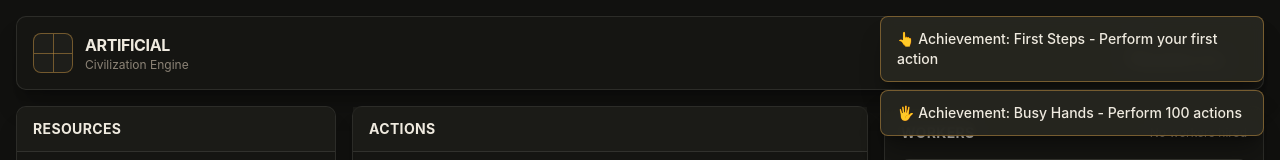
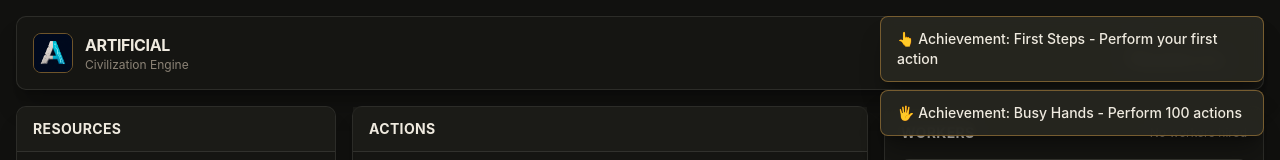
Before and after one commit to semyonfox/artificial, a Svelte app: page / in a window 1280 px wide. Shown: the top 160 px of the page. Built offline with nearby package versions, Linux system fonts and the light colour scheme.

Commit message:
use brand logo in header

```diff
--- a/src/App.svelte
+++ b/src/App.svelte
@@ -60,14 +60,7 @@
     <!-- Top Bar -->
     <header class="mb-4 p-4 flex flex-col sm:flex-row items-start sm:items-center justify-between gap-4 bg-surface-1/95 border border-ink/10 rounded-card shadow-xl shadow-black/25">
       <div class="flex items-center gap-3">
-        <div class="w-10 h-10 rounded-lg bg-surface-2 border border-accent/50 flex items-center justify-center relative">
-          <div class="absolute inset-0 flex items-center justify-center">
-            <div class="w-px h-full bg-accent/50"></div>
-          </div>
-          <div class="absolute inset-0 flex items-center justify-center">
-            <div class="h-px w-full bg-accent/50"></div>
-          </div>
-        </div>
+        <img src="/logo.png" alt="Artificial" class="w-10 h-10 rounded-lg border border-accent/50" />
         <div>
           <h1 class="text-paper font-bold uppercase tracking-tight">Artificial</h1>
           <p class="text-ink-muted text-xs">Civilization Engine</p>
```
Also changed, not shown: public/logo.png (added).
